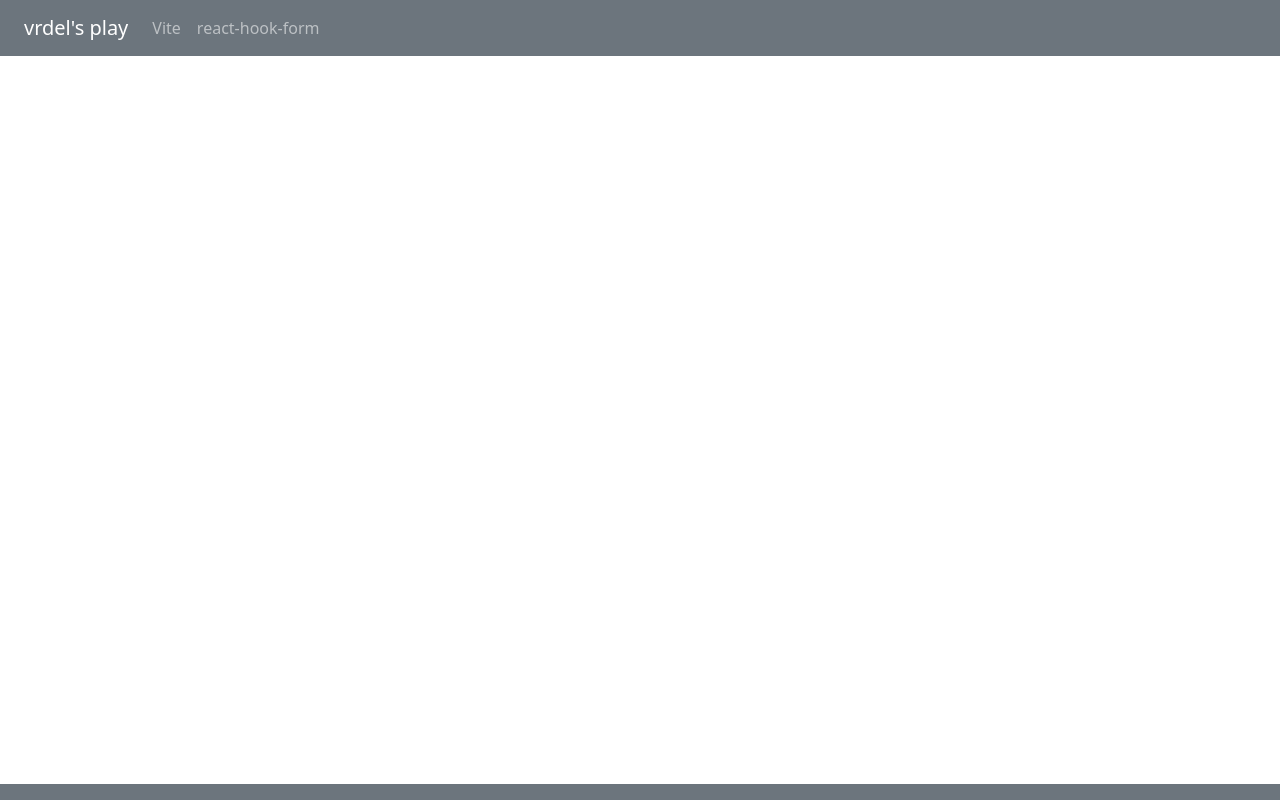
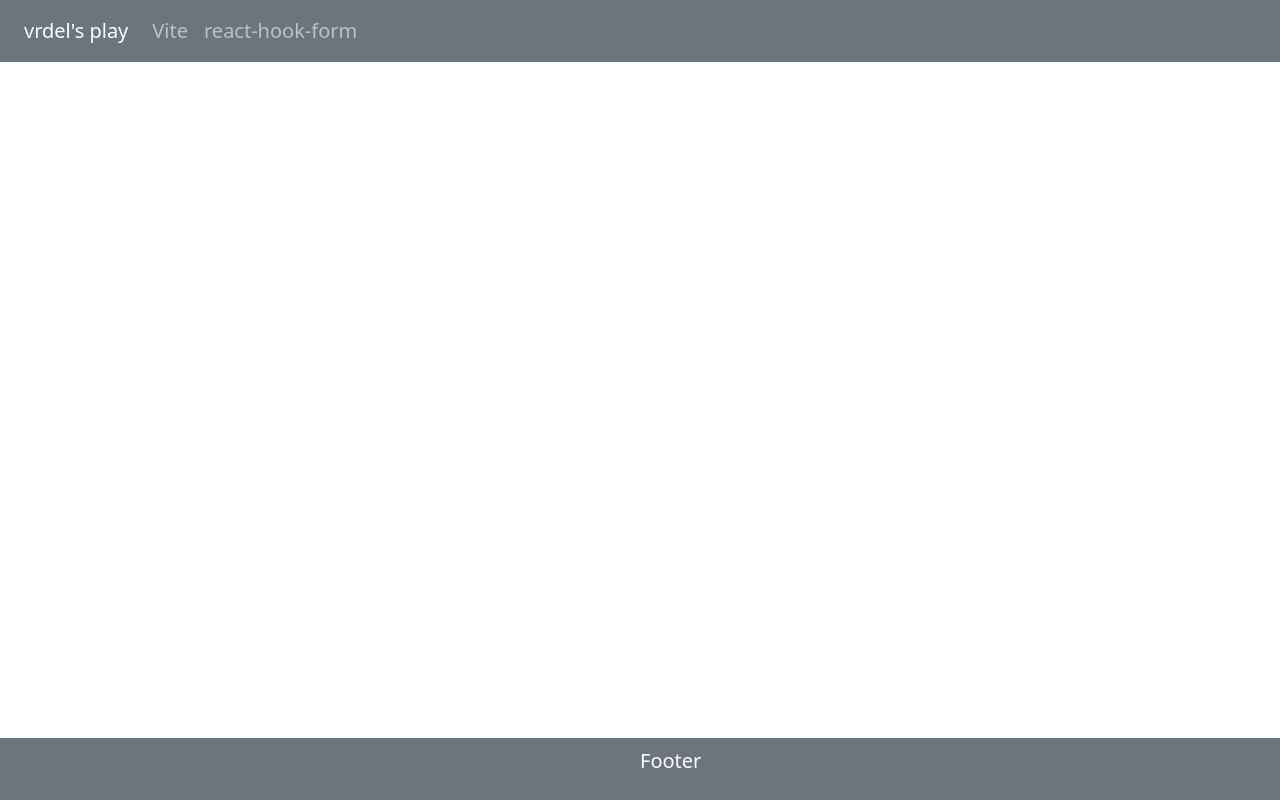
Before and after one commit to vrdel/react-playground, a React (Vite) app in the folder react-playground/: page / in a window 1280 px wide. Built offline with nearby package versions, Linux system fonts and the light colour scheme.

Commit message:
change font sizes in navbars

```diff
--- a/react-playground/src/routes/default.jsx
+++ b/react-playground/src/routes/default.jsx
@@ -18,7 +18,11 @@ const RootApp = () => {
       </Row>
       <Row>
         <Col>
-          <Navbar color="secondary" expand="md" fixed="bottom"/>
+          <Navbar color="secondary" dark expand="md" fixed="bottom">
+            <p className="fs-5 text-white position-relative start-50">
+              Footer
+            </p>
+          </Navbar>
         </Col>
       </Row>
     </Container>
--- a/react-playground/src/ui/navigation.jsx
+++ b/react-playground/src/ui/navigation.jsx
@@ -12,18 +12,18 @@ import {Link} from 'react-router-dom';
 
 const Navigation = () => {
   return (
-    <Navbar color="secondary" dark expand="md" fixed="top">
+    <Navbar className="fs-4" color="secondary" dark expand="md" fixed="top">
       <NavbarBrand tag={Link} to="/home">
         vrdel&apos;s play
       </NavbarBrand>
       <Collapse navbar>
         <Nav navbar>
-          <NavItem>
+          <NavItem className="fs-5">
             <NavLink tag={Link} to="/main-vite">
               Vite
             </NavLink>
           </NavItem>
-          <NavItem>
+          <NavItem className="fs-5">
             <NavLink tag={Link} to="/react-hook-form">
               react-hook-form
             </NavLink>
```
